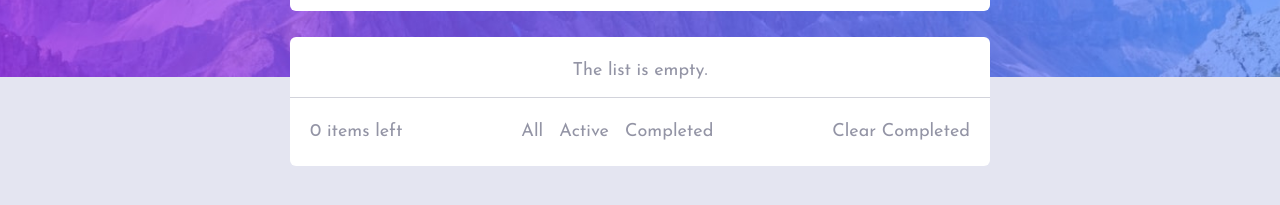
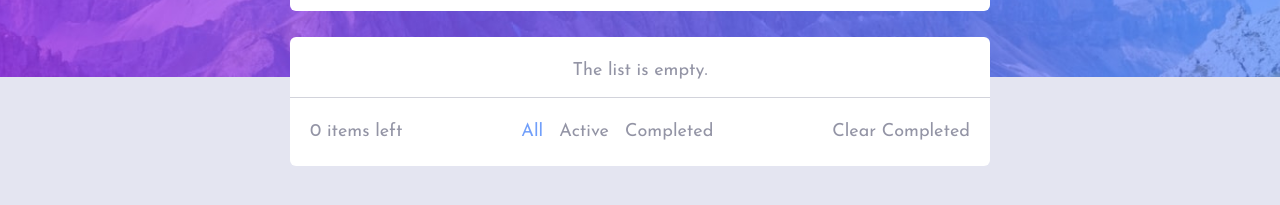
Before and after one commit to better5afe/Todo-App, a React (Create React App) app: page / in a window 1280 px wide. Shown: the part 203-408 px from the top of the page. Built offline with nearby package versions, Linux system fonts and the light colour scheme; what tailwindcss-gradients would draw is missing.

Commit message:
Added new class to the list type button based on the current list type

```diff
--- a/src/components/reusable/TodoListButton.tsx
+++ b/src/components/reusable/TodoListButton.tsx
@@ -1,9 +1,9 @@
 import { TodoListButtonProps } from '../../models/types';
 
-const TodoListButton: React.FC<TodoListButtonProps> = ({ text, onClick }) => {
+const TodoListButton: React.FC<TodoListButtonProps> = ({ text, isActive, onClick }) => {
 	return (
 		<button
-			className='text-darkGrayishBlue outline-none transition-colors duration-300 hover:text-brightBlue focus:text-brightBlue'
+			className={`text-darkGrayishBlue ${isActive && 'active'} outline-none transition-colors duration-300 hover:text-brightBlue focus:text-brightBlue`}
 			onClick={onClick}
 		>
 			{text}
--- a/src/components/subcomponents/main-subcomponents/TodoListControls.tsx
+++ b/src/components/subcomponents/main-subcomponents/TodoListControls.tsx
@@ -1,4 +1,5 @@
-import { useDispatch } from 'react-redux';
+import { useSelector, useDispatch } from 'react-redux';
+import { AppStateObject } from '../../../models/types';
 import {
 	allItems,
 	activeItems,
@@ -9,15 +10,19 @@ import {
 	showActiveTasks,
 	showCompletedTasks,
 } from '../../../store/slices/listSlice';
+import { ListTypes } from '../../../models/types';
 import TodoListButton from '../../reusable/TodoListButton';
 
 const TodoListControls = () => {
+	const listType = useSelector((state: AppStateObject) => state.listType);
+
 	const dispatch = useDispatch();
 
 	return (
 		<>
 			<TodoListButton
 				text='All'
+				isActive={listType === ListTypes.ALL}
 				onClick={() => {
 					dispatch(allItems());
 					dispatch(showAllTasks());
@@ -25,6 +30,7 @@ const TodoListControls = () => {
 			/>
 			<TodoListButton
 				text='Active'
+				isActive={listType === ListTypes.ACTIVE}
 				onClick={() => {
 					dispatch(activeItems());
 					dispatch(showActiveTasks());
@@ -32,6 +38,7 @@ const TodoListControls = () => {
 			/>
 			<TodoListButton
 				text='Completed'
+				isActive={listType === ListTypes.COMPLETED}
 				onClick={() => {
 					dispatch(completedItems());
 					dispatch(showCompletedTasks());
--- a/src/index.css
+++ b/src/index.css
@@ -56,18 +56,19 @@ input.error::placeholder {
 }
 
 .dark input.error::placeholder {
-		color: #f25f5f;
+	color: #f25f5f;
 }
 
+.active {
+	color: #719ffa;
+}
 
 @media (min-width: 768px) {
 	.header-bg {
 		background-image: url('./assets/images/bg-desktop-light.jpg');
 	}
 
-	.dark {
-		.header-bg {
-			background-image: url('./assets/images/bg-desktop-dark.jpg');
-		}
+	.dark .header-bg {
+		background-image: url('./assets/images/bg-desktop-dark.jpg');
 	}
 }
--- a/src/models/types.ts
+++ b/src/models/types.ts
@@ -42,5 +42,6 @@ export interface DeleteTodoProps {
 
 export interface TodoListButtonProps {
 	text: string;
+	isActive?: boolean;
 	onClick: () => void;
 }
```
